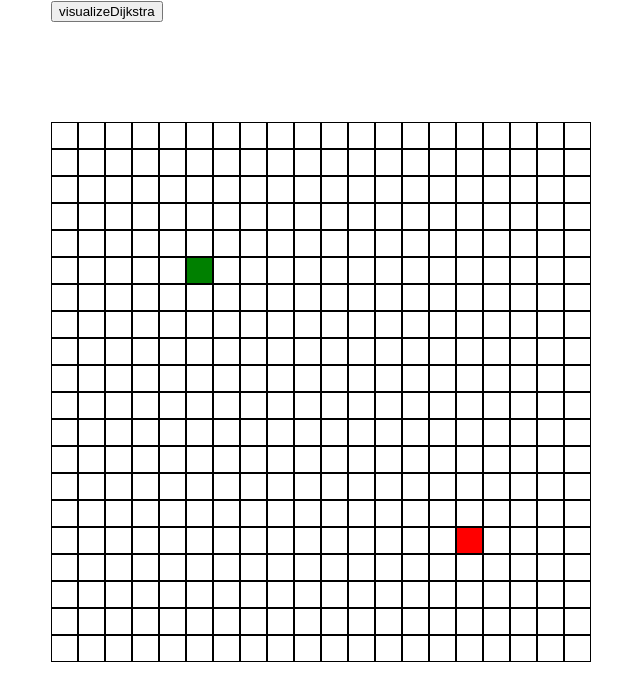
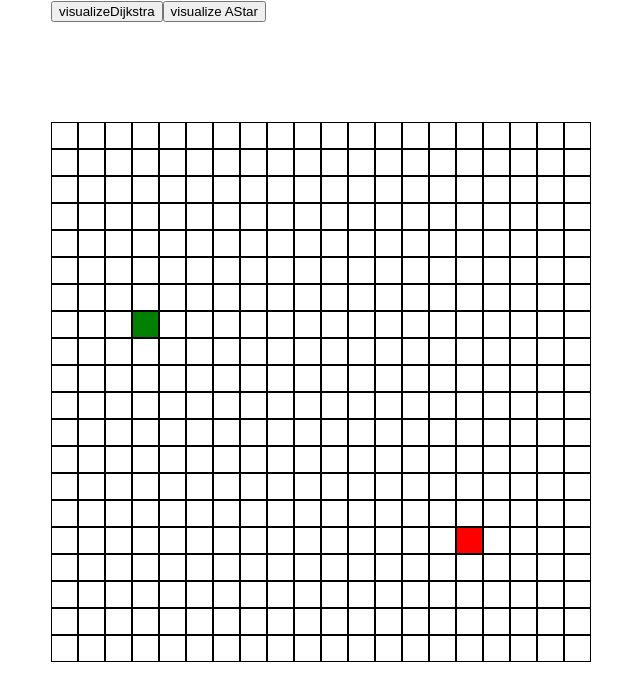
Before and after one commit to Preston-Jake/Pathfinder, a React (Create React App) app: page / in a window 1280 px wide. Shown: the top 700 px of the page, without its empty margins (319-959 px from the left). Built offline with nearby package versions, Linux system fonts and the light colour scheme.

Commit message:
working aStar

```diff
--- a/src/Algorithms /A*.jsx
+++ b/src/Algorithms /A*.jsx
@@ -3,14 +3,57 @@ export function aStar(grid, startNode, finishNode) {
   const unvisited = getUnvisitedNodes(grid);
   startNode.distance = 0;
   startNode.totalCost = 0;
+  while (!!unvisited.length) {
+    sortNodesByCost(unvisited);
+    const closestNode = unvisited.shift();
+    // encounter a wall
+    if (closestNode.isWall) continue;
+    //if closest node is Infinity then trapped
+    if (closestNode.distance === Infinity) return visited;
+    // visited then push
+    visited.push(closestNode);
+    //if finish then return visited
+    if (closestNode === finishNode) return visited;
+    updateNeighbors(closestNode, grid, visited, finishNode);
+  }
+}
+const sortNodesByCost = unvisited => {
+  unvisited.sort((nodeA, nodeB) => nodeA.totalCost - nodeB.totalCost);
+};
 
-  while (!!unvisited.length) {}
-}
-// const sortNodesByDistance = unvisited => {
-//   unvisited.sort((nodeA, nodeB) => nodeA.distance - nodeB.distance);
-// };
+const updateNeighbors = (node, grid, visited, finishNode) => {
+  const neighbors = getNeighbors(node, grid, visited);
+  for (const neighbor of neighbors) {
+    neighbor.distance = node.distance + 1;
+    neighbor.previousNode = node;
+    neighbor.heuristic = getHeuristic(neighbor, finishNode);
+    neighbor.totalCost = neighbor.heuristic + neighbor.distance;
+    neighbor.previousNode = node;
+  }
+  return neighbors;
+};
 
-const getNodesTotalCost = () => {};
+const getHeuristic = (node, finishNode) => {
+  let heuristic = 0;
+  const { row, col } = node;
+  const a = Math.pow(finishNode.row - row, 2);
+  const b = Math.pow(finishNode.col - col, 2);
+  heuristic = a + b;
+  return heuristic;
+};
+
+const getNeighbors = (node, grid, visited) => {
+  let neighbors = [];
+  const { col, row } = node;
+  if (row > 0) neighbors.push(grid[row - 1][col]);
+  if (row < grid.length - 1) neighbors.push(grid[row + 1][col]);
+  if (col > 0) neighbors.push(grid[row][col - 1]);
+  if (col < grid[0].length - 1) neighbors.push(grid[row][col + 1]);
+  return neighbors.filter(neighbor => {
+    let bool = visited.includes(neighbor);
+    if (bool === false) return neighbor;
+  });
+};
 
 const getUnvisitedNodes = grid => {
   let nodes = [];
@@ -21,3 +64,13 @@ const getUnvisitedNodes = grid => {
   }
   return nodes;
 };
+
+export function getShortestPathAstar(finishNode) {
+  const shortestPath = [];
+  let currNode = finishNode;
+  while (currNode !== null) {
+    shortestPath.unshift(currNode);
+    currNode = currNode.previousNode;
+  }
+  return shortestPath;
+}
--- a/src/Algorithms /Dijkstra.jsx
+++ b/src/Algorithms /Dijkstra.jsx
@@ -46,10 +46,10 @@ const updateNeighbors = (node, grid, visited) => {
 const getNeighbors = (node, grid, visited) => {
   let neighbors = [];
   const { col, row } = node;
-  if (row > 0) neighbors.push(grid[col][row - 1]);
-  if (row < grid.length - 1) neighbors.push(grid[col][row + 1]);
-  if (col > 0) neighbors.push(grid[col - 1][row]);
-  if (col < grid[0].length - 1) neighbors.push(grid[col + 1][row]);
+  if (row > 0) neighbors.push(grid[row - 1][col]);
+  if (row < grid.length - 1) neighbors.push(grid[row + 1][col]);
+  if (col > 0) neighbors.push(grid[row][col - 1]);
+  if (col < grid[0].length - 1) neighbors.push(grid[row][col + 1]);
   return neighbors.filter(neighbor => {
     let bool = visited.includes(neighbor);
     if (bool === false) return neighbor;
--- a/src/Grid/Grid.jsx
+++ b/src/Grid/Grid.jsx
@@ -1,34 +1,15 @@
-import React, { useState } from "react";
+import React, { useState, useEffect } from "react";
 import Node from "../Node/Node";
 import "./Grid.css";
 import { dijkstra, getShortestPath } from "../Algorithms /Dijkstra";
-import { aStar } from "../Algorithms /A*";
+import { aStar, getShortestPathAstar } from "../Algorithms /A*";
 
-// create a function that where you can move the stat  and end node by dragging it
-
-// optimize the speed == refactor to many rendering of the grid
-
-// instead of rendering the grid figure out a way to just render the node
-
-// work on more Algorithms
-
-// fix where the rows are actually rows
-
-//when I place to many walls the function will not run
-
-//TODO
-//1. Fix Mouse inputs
-//2. Movable start and finish nodes on drag
-//3. optimize the render method to render the child node and not the parent
-//4. clear grid
-
-const startRow = 5;
-const startCol = 5;
+const startRow = 7;
+const startCol = 3;
 const finishRow = 15;
 const finishCol = 15;
 
-// creates a Node with both Algorithmic and DOM props
-const createNode = (col, row) => {
+const createNode = (row, col) => {
   return {
     col,
     distance: Infinity,
@@ -38,10 +19,12 @@ const createNode = (col, row) => {
     isStart: row === startRow && col === startCol,
     isVisited: false,
     isWall: false,
-    previousNode: null
+    previousNode: null,
+    totalCost: Infinity,
+    heuristic: Infinity
   };
 };
-// create the basic grid structure
+
 const createGrid = (rows, cols) => {
   let grid = [];
   for (let row = 0; row < rows; row++) {
@@ -55,8 +38,8 @@ const createGrid = (rows, cols) => {
 };
 
 const Grid = () => {
-  let [grid, setGrid] = useState(createGrid(20, 20));
-  let [mousePressed, setMousePressed] = useState(false);
+  const [grid, setGrid] = useState(createGrid(20, 20));
+  const [mousePressed, setMousePressed] = useState(false);
 
   const handleMouseDown = (row, col) => {
     setMousePressed(true);
@@ -64,10 +47,6 @@ const Grid = () => {
     if (!node.isStart && !node.isFinish) {
       handleToggleWall(row, col);
     }
-  };
-
-  const handleMouseUp = () => {
-    setMousePressed(false);
   };
 
   const handleMouseEnter = (row, col) => {
@@ -84,12 +63,11 @@ const Grid = () => {
 
   const handleToggleWall = (row, col) => {
     let newGrid = [...grid];
-    let node = newGrid[col][row];
+    let node = newGrid[row][col];
     node.isWall = node.isWall ? false : true;
     setGrid(newGrid);
   };
 
-  // visualiser
   const visualizeDijkstra = () => {
     const startNode = grid[startRow][startCol];
     const finishNode = grid[finishRow][finishCol];
@@ -97,7 +75,7 @@ const Grid = () => {
     const shortestPath = getShortestPath(finishNode);
     animateDijkstra(visitedNodes, shortestPath);
   };
-  //-- working great!
+
   const animateDijkstra = (visitedNodes, shortestPath) => {
     for (let i = 0; i <= visitedNodes.length; i++) {
       setTimeout(function timer() {
@@ -108,11 +86,10 @@ const Grid = () => {
             animateShortestPath(shortestPath);
           }
         }
-      }, i * 20);
+      }, i * 30);
     }
   };
-  // shortest path is not rendering css to the DOM
-  // seems like the state of the node isn't rendering
+
   const animateShortestPath = shortestPath => {
     for (let i = 1; i <= shortestPath.length; i++) {
       setTimeout(function timer() {
@@ -128,20 +105,29 @@ const Grid = () => {
   const visualizeAStar = () => {
     const startNode = grid[startRow][startCol];
     const finishNode = grid[finishRow][finishCol];
-    aStar(grid, startNode, finishNode);
-    // const visitedNodes = dijkstra(grid, startNode, finishNode, setGrid);
-    // const shortestPath = getShortestPath(finishNode);
-    // animateDijkstra(visitedNodes, shortestPath);
+    const visitedNodes = aStar(grid, startNode, finishNode);
+    const shortestPath = getShortestPathAstar(finishNode);
+    animateDijkstra(visitedNodes, shortestPath);
   };
 
   return (
-    <div className="pathfinder-wrapper" onMouseUp={() => handleMouseUp()}>
+    <div
+      className="pathfinder-wrapper"
+      onMouseUp={() => setMousePressed(false)}
+    >
       <button
         onClick={() => {
           visualizeDijkstra();
         }}
       >
         visualizeDijkstra
+      </button>
+      <button
+        onClick={() => {
+          visualizeAStar();
+        }}
+      >
+        visualize AStar
       </button>
 
       <div className="Grid">
```
